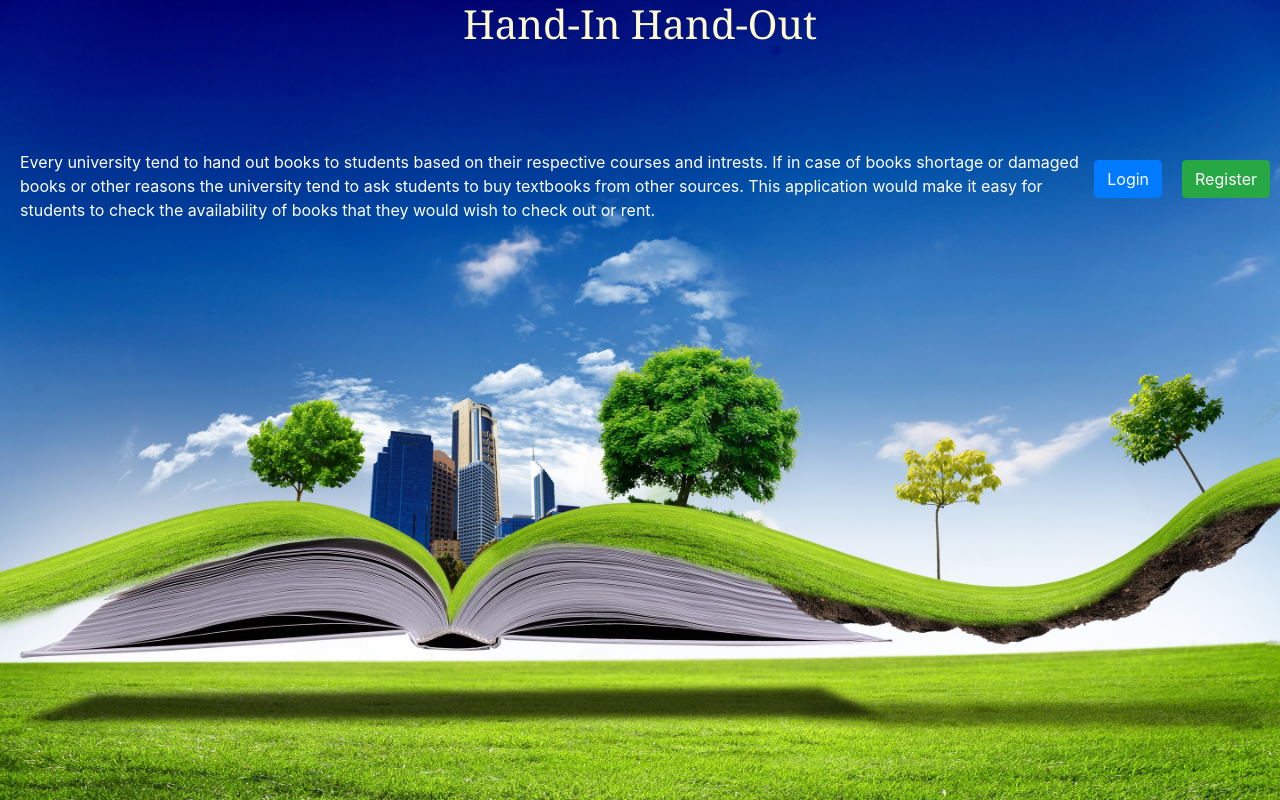
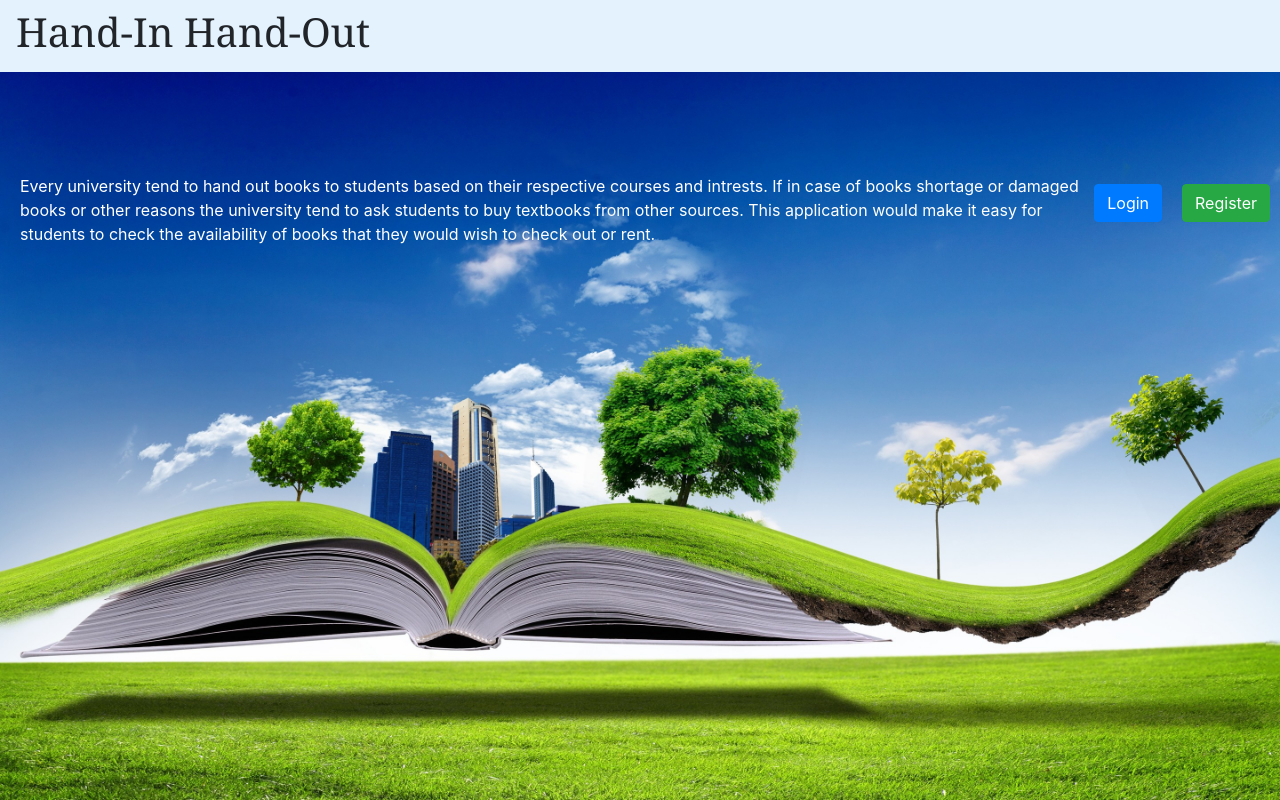
Before and after one commit to sowmya-yalamarthi/handinhandout-ui, an Angular app: page / in a window 1280 px wide. Built offline with nearby package versions, Linux system fonts and the light colour scheme.

Commit message:
Adding top nav bar

```diff
--- a/src/app/app.component.html
+++ b/src/app/app.component.html
@@ -1,5 +1,8 @@
 <div class="app-container">
-  <h1 class="heading">Hand-In Hand-Out</h1>
+  <nav class="navbar navbar-light" style="background-color: #e3f2fd;">
+    <h1 class="heading">Hand-In Hand-Out</h1>
+  </nav>
+
   <div class="button-container">
     <button class="btn btn-primary margin-right" (click)="navigateToLogin()">
       Login
--- a/src/app/app.component.scss
+++ b/src/app/app.component.scss
@@ -6,10 +6,8 @@
   background-position-y: bottom;
 
   .heading {
-    text-align: center;
-    margin-bottom: 2rem;
+    right: 50%;
     font-family: Cambria, Cochin, Georgia, Times, 'Times New Roman', serif;
-    color: lemonchiffon;
   }
 
   .button-container {
```
